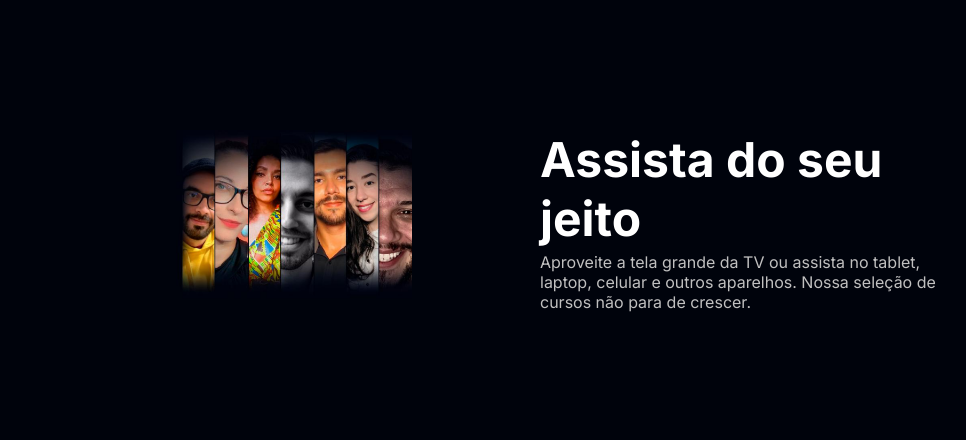
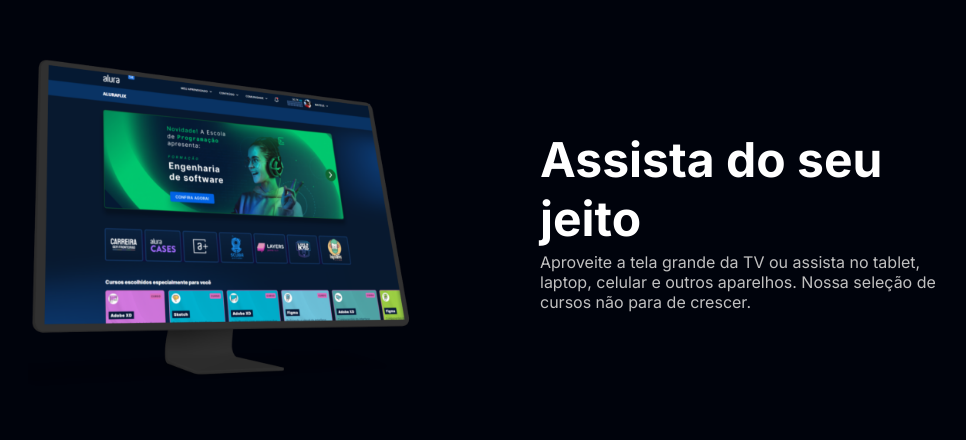
Before and after one commit to carlosXavierr/Alura-plus, a plain HTML site: page index.html in a window 1280 px wide. Shown: the part 979-1419 px from the top of the page, without its empty margins (132-1098 px from the left). Drawn offline with Linux system fonts and the light colour scheme.

Commit message:
Update index.html

```diff
--- a/index.html
+++ b/index.html
@@ -24,7 +24,7 @@
     </section>
 
     <section class="container secundario">
-        <img src="./imagens/Background.png" alt="Um monitor e um celular com alura plus aberto" class="secundario__imagem">
+        <img src="./imagens/Pixel True Mockup 1.png" alt="Um monitor e um celular com alura plus aberto" class="secundario__imagem">
         <div class="container__descricao">
             <h2 class="descricao__titulo">Assista do seu jeito</h2>
             <p class="descricao__texto">Aproveite a tela grande da TV ou assista no tablet, laptop, celular e outros aparelhos. Nossa seleção de cursos não para de crescer.</p>
```
